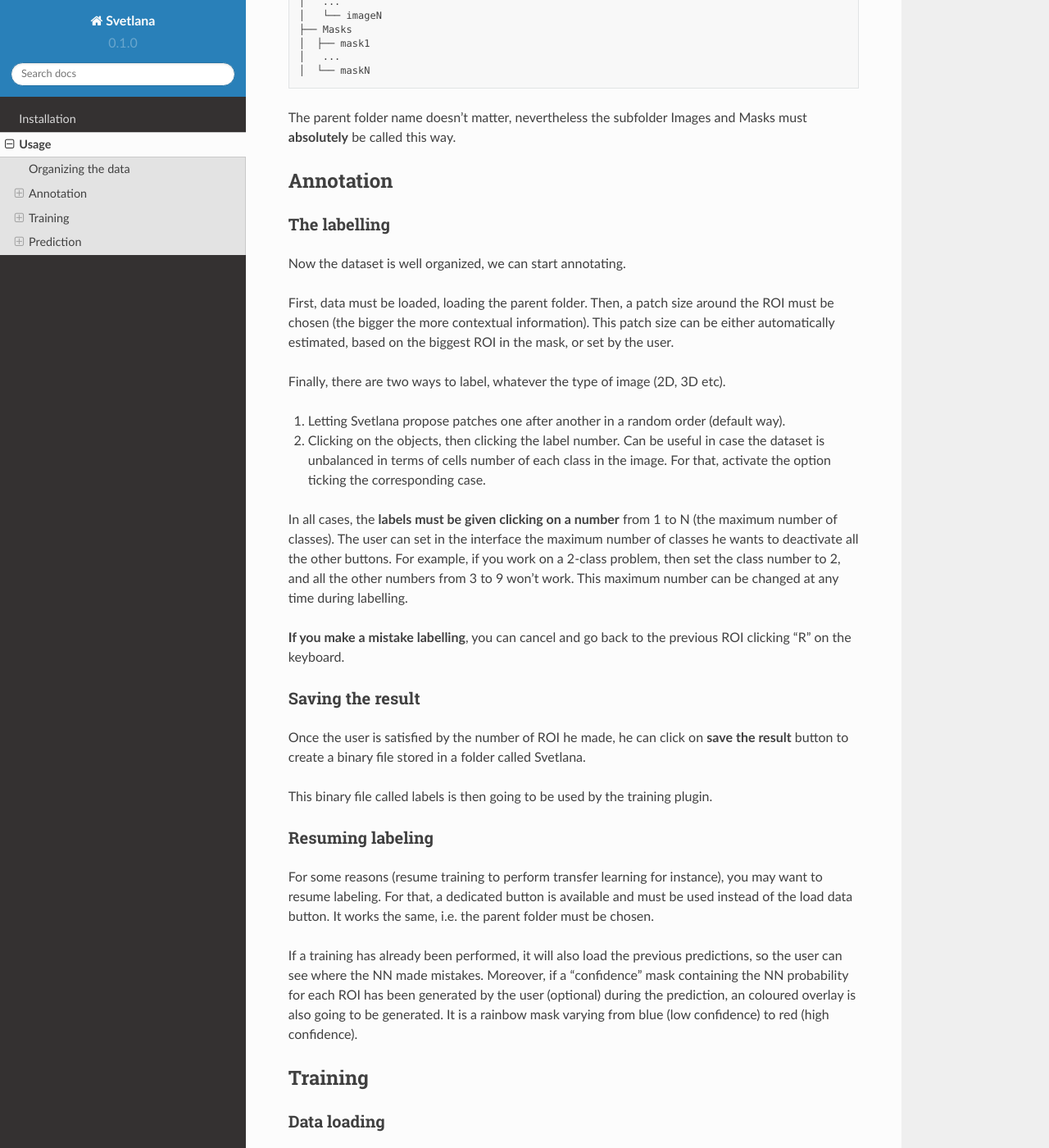
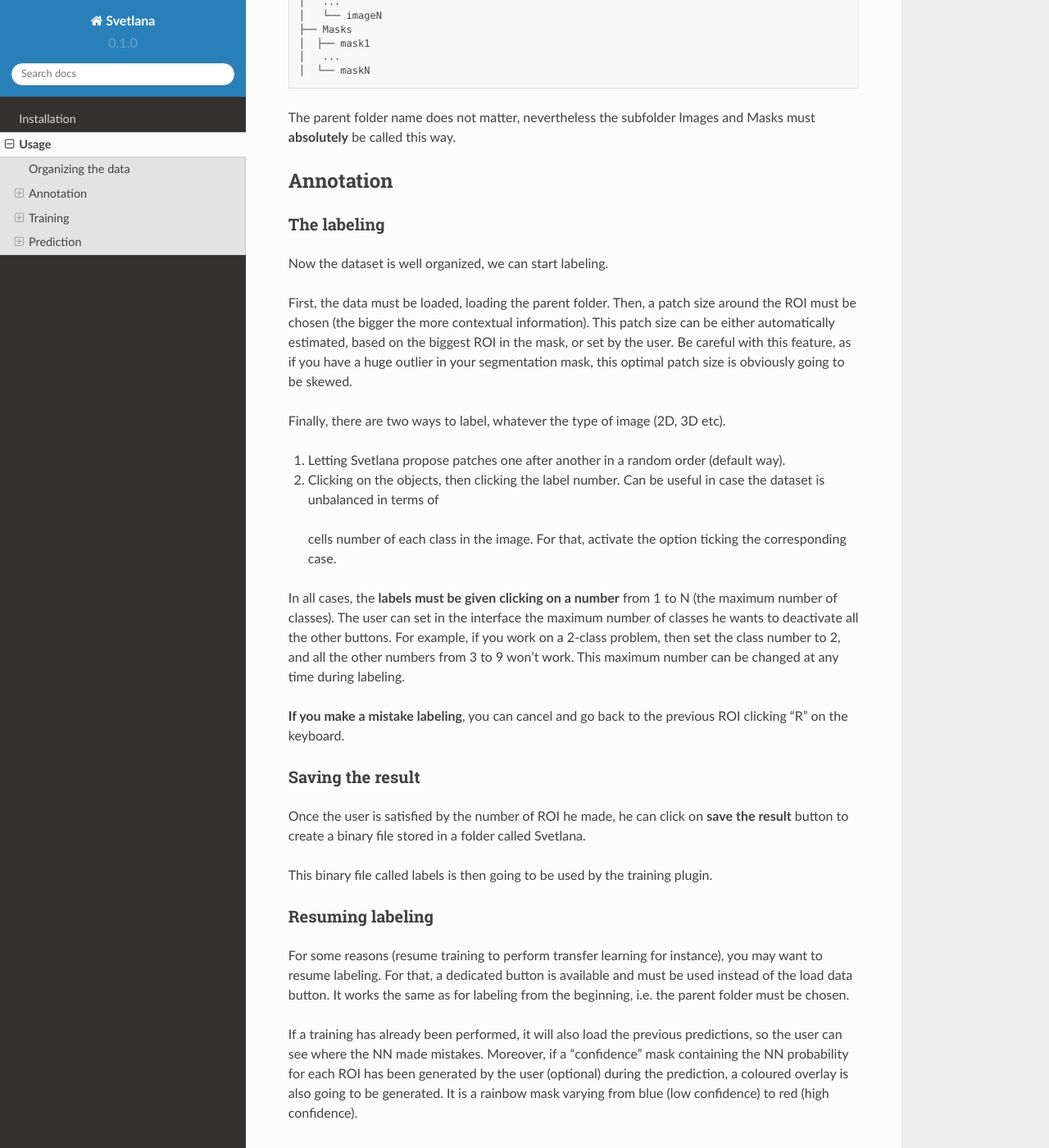
Before and after one commit to koopa31/Svetlana_documentation, a Sphinx documentation site: the page built from docs/source/usage.rst, in a window 1280 px wide and 1400 px high, scrolled down 429 px. Shown: the whole window at 82% size. Built offline with Sphinx 7.4.7 and the Read the Docs theme 2.0.0, drawn with Linux system fonts in a browser that asks for light colours; some of the changed text lies outside the part shown.

Commit message:
corrections fautes doc

```diff
--- a/docs/source/index.rst
+++ b/docs/source/index.rst
@@ -11,7 +11,7 @@
 First check out the :doc:`installation` section to know how to install it.
 
 A Youtube tutorial video is available here. You can also have a look at :doc:`usage` to know more about advanced
-features. **Two demo images**, similar to the ones in the tutorial video, are available in the
+features. **Two demo images**, similar to the ones of the tutorial video, are available in the
 `git repository <https://bitbucket.org/koopa31/napari_svetlana/src/main/>`_, so you can easily
 reproduce it, and test the features by yourself.
 
--- a/docs/source/usage.rst
+++ b/docs/source/usage.rst
@@ -21,7 +21,7 @@
     │   ...
     │  └── maskN
 
-The parent folder name doesn't matter, nevertheless the subfolder Images and Masks must
+The parent folder name does not matter, nevertheless the subfolder Images and Masks must
 **absolutely** be called this way.
 
 
@@ -30,25 +30,27 @@
 Annotation
 ------------
 
-The labelling
+The labeling
 ~~~~~~~~~~~~~~~~~~~
-Now the dataset is well organized, we can start annotating.
+Now the dataset is well organized, we can start labeling.
 
-First, data must be loaded, loading the parent folder. Then, a patch size around the ROI must be chosen
+First, the data must be loaded, loading the parent folder. Then, a patch size around the ROI must be chosen
 (the bigger the more contextual information). This patch size can be either automatically estimated, based on the biggest ROI in the mask,
-or set by the user.
+or set by the user. Be careful with this feature, as if you have a huge outlier in your segmentation mask, this optimal
+patch size is obviously going to be skewed.
 
 Finally, there are two ways to label, whatever the type of image (2D, 3D etc).
 
 #. Letting Svetlana propose patches one after another in a random order (default way).
-#. Clicking on the objects, then clicking the label number. Can be useful in case the dataset is unbalanced in terms of cells number of each class in the image. For that, activate the option ticking the corresponding case.
+#. Clicking on the objects, then clicking the label number. Can be useful in case the dataset is unbalanced in terms of
+ cells number of each class in the image. For that, activate the option ticking the corresponding case.
 
 In all cases, the **labels must be given clicking on a number** from 1 to N (the maximum number of classes).
 The user can set in the interface the maximum number of classes he wants to deactivate all the other buttons. For example,
 if you work on a 2-class problem, then set the class number to 2, and all the other numbers from 3 to 9 won't work. This maximum number
-can be changed at any time during labelling.
+can be changed at any time during labeling.
 
-**If you make a mistake labelling**, you can cancel and go back to the previous ROI clicking "R" on the keyboard.
+**If you make a mistake labeling**, you can cancel and go back to the previous ROI clicking "R" on the keyboard.
 
 Saving the result
 ~~~~~~~~~~~~~~~~~~~
@@ -63,11 +65,11 @@
 ~~~~~~~~~~~~~~~~~~~
 For some reasons (resume training to perform transfer learning for instance), you may want
 to resume labeling. For that, a dedicated button is available and must be used instead of the load data button.
-It works the same, i.e. the parent folder must be chosen.
+It works the same as for labeling from the beginning, i.e. the parent folder must be chosen.
 
 If a training has already been performed, it will also load the previous predictions, so the user
 can see where the NN made mistakes. Moreover, if a "confidence" mask containing the NN probability for each ROI
-has been generated by the user (optional) during the prediction, an coloured overlay is also going to be generated.
+has been generated by the user (optional) during the prediction, a coloured overlay is also going to be generated.
 It is a rainbow mask varying from blue (low confidence) to red (high confidence).
 
 .. _training:
@@ -87,14 +89,14 @@
 
 The optimization parameters
 ~~~~~~~~~~~~~~~~~~~
-The main parameters are present in the GUI. But if you want to setup more precisely
-the parameters, a JSON configuration file is present in Svetlana folder (created in the parent folder).
+The main parameters are present in the GUI. But, if you want to setup more precisely
+the parameters, a JSON configuration file is present in the folder called Svetlana (created in the parent folder).
 You can change the decay parameters of the learning rate as well as the weights decay of ADAM optimizer.
 
 The data augmentation
 ~~~~~~~~~~~~~~~~~~~
-A very basic data augmentation is available, but using the configuration file,it is possible to perform all the complex data augmentations proposed in the Albumentations
-library. To do so, please refer to the `documentation <https://albumentations.ai/docs/getting_started/transforms_and_targets/>`_,
+A very basic data augmentation is available, but using the configuration file,it is possible to perform all the complex
+data augmentations proposed in the Albumentations library. To do so, please refer to the `documentation <https://albumentations.ai/docs/getting_started/transforms_and_targets/>`_,
 and add all the needed parameters to the JSON configuration file.
 
 **Example:**
```
Also changed, not shown: other parts of docs/source/usage.rst (+2 -2 lines).
